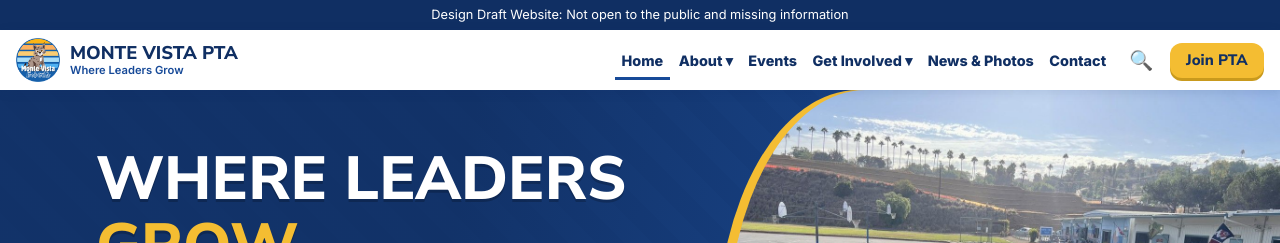
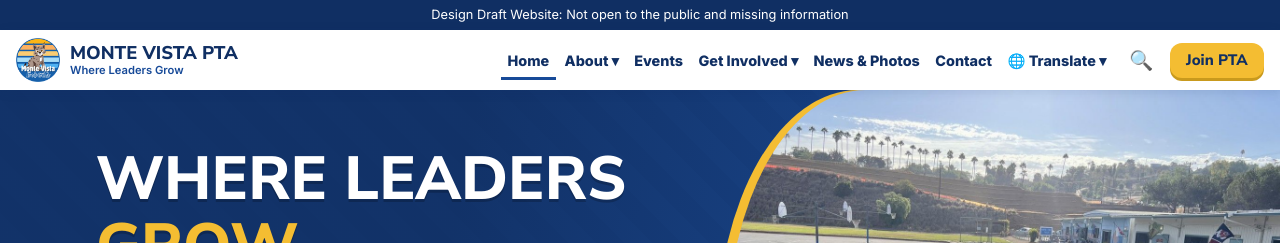
Before and after one commit to JoelTW/Monte-Vista-Elementary-PTA, a Jekyll site: the page built from index.html, in a window 1280 px wide. Shown: the top 243 px of the page. Built offline with Jekyll 4.4.1, drawn with Linux system fonts in a browser that asks for light colours.

Commit message:
Add a Translate menu that opens the current page in Google Translate

```diff
--- a/_data/nav.yml
+++ b/_data/nav.yml
@@ -21,3 +21,9 @@
   url: "/contact/#news"
 - label: Contact
   url: /contact/
+- label: Translate
+  languages:
+    - {code: es, label: Español}
+    - {code: zh-CN, label: 中文}
+    - {code: vi, label: Tiếng Việt}
+    - {code: tl, label: Tagalog}
--- a/_includes/header.html
+++ b/_includes/header.html
@@ -5,7 +5,9 @@
 <a class="brand" href="{{ '/' | relative_url }}"><img src="{{ '/assets/images/logo-header.png' | relative_url }}" width="50" height="50" alt="Monte Vista Bobcats logo"><span>{{ s.name | upcase }}<small>{{ s.tagline }}</small></span></a>
 <nav class="nav" id="nav" aria-label="Main"><ul>
 {% for item in site.data.nav %}
-  {% if item.children %}
+  {% if item.languages %}
+  <li class="has-dd"><button class="dd-btn" aria-expanded="false"><span aria-hidden="true">&#127760; </span>{{ item.label | escape }}</button><div class="dd">{% for l in item.languages %}<a lang="{{ l.code }}" hreflang="{{ l.code }}" href="https://translate.google.com/translate?sl=en&amp;tl={{ l.code }}&amp;u={{ page.url | absolute_url | cgi_escape }}">{{ l.label | escape }}</a>{% endfor %}</div></li>
+  {% elsif item.children %}
   <li class="has-dd"><button class="dd-btn" aria-expanded="false">{{ item.label | escape }}</button><div class="dd">{% for c in item.children %}<a href="{{ c.url | relative_url }}">{{ c.label | escape }}</a>{% endfor %}</div></li>
   {% else %}
   {% assign item_path = item.url | split: "#" | first %}
```
